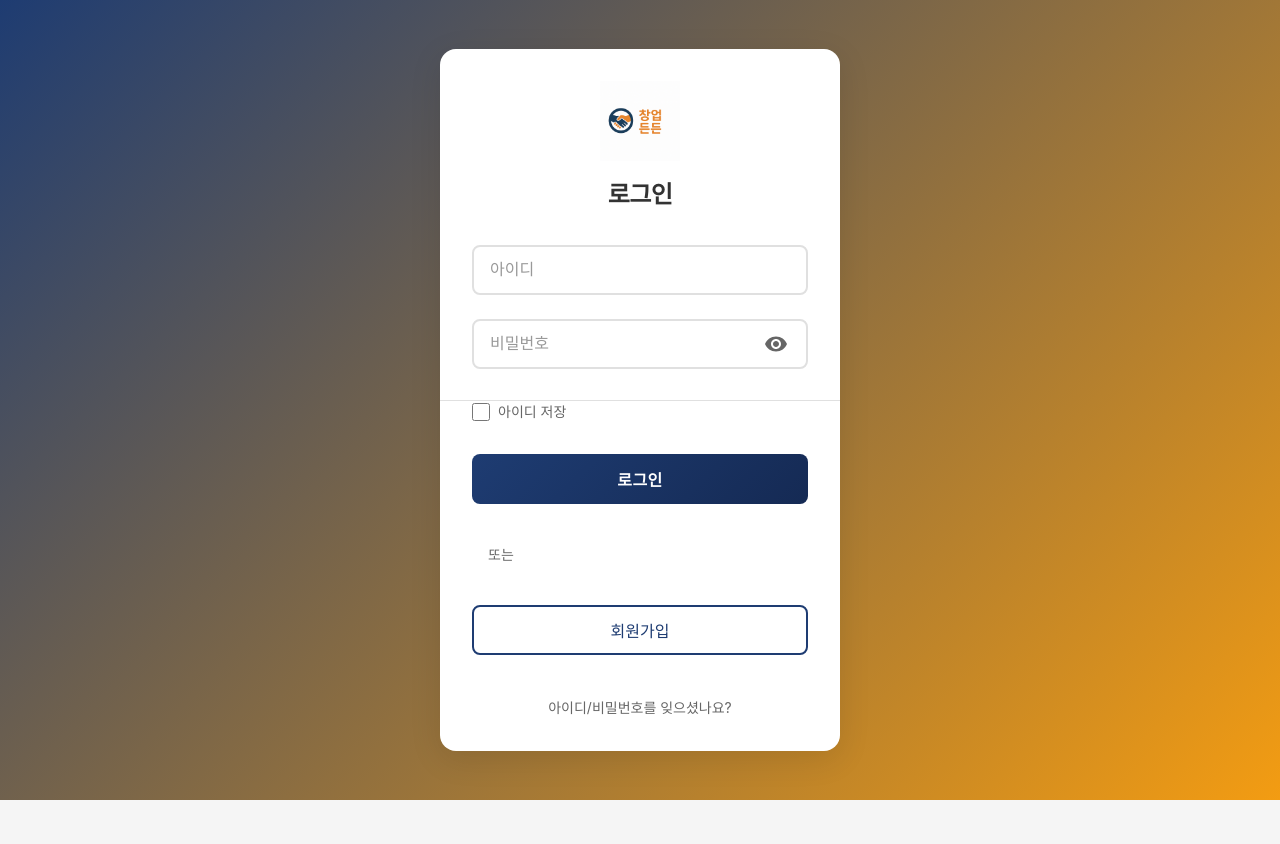
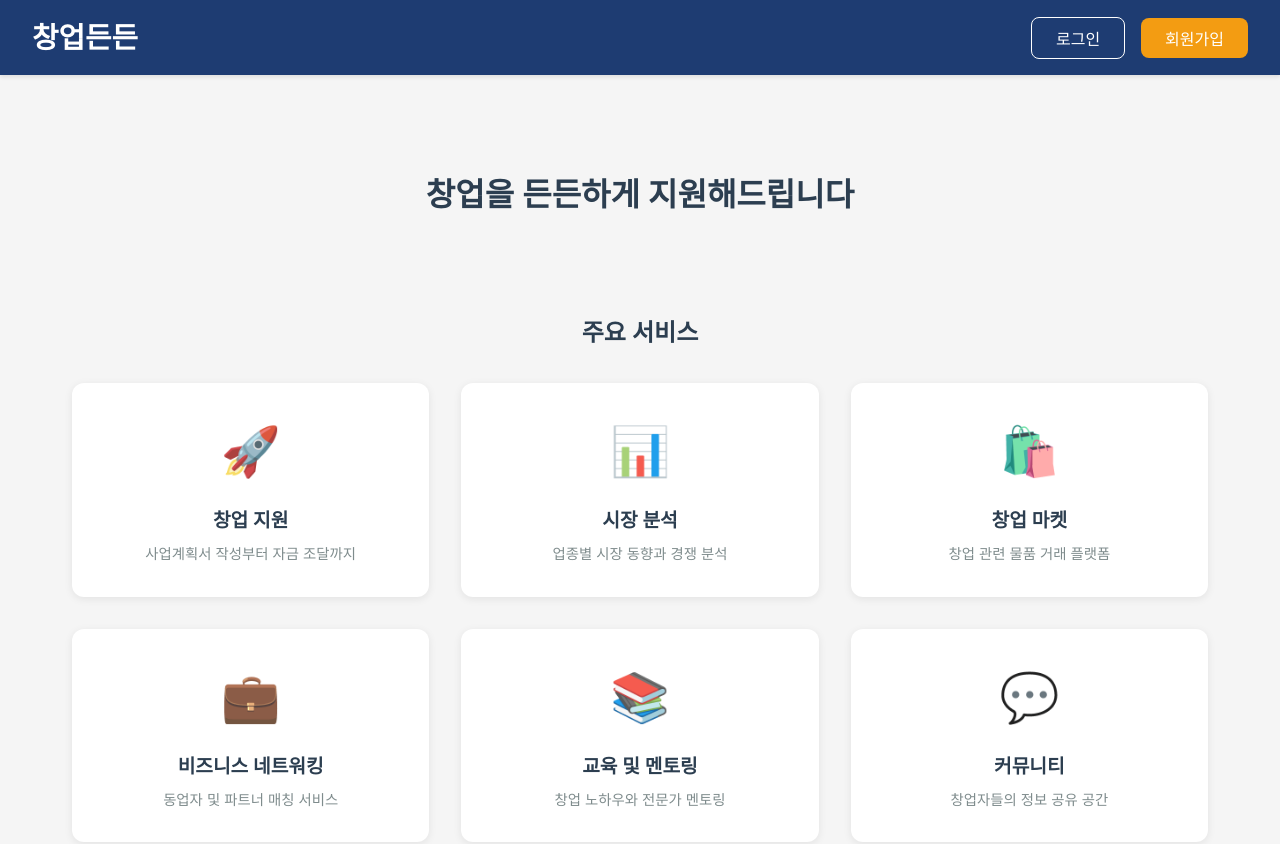
Before and after one commit to jungbal/Startup_Support_Web_Service, a React (Vite) app in the folder reactworkspace/startup_web_service/: page /home in a window 1280 px wide. Before the commit this address led to /login. Shown: the top 844 px of the page. Before the commit the page ends 800 px from the top, so only its background shows below. Built offline with nearby package versions, Linux system fonts and the light colour scheme.

Commit message:
홈페이지로 비로그인 사용자 접근 허용 및 로그인/회원가입 버튼 nav 바 추가

```diff
--- a/reactworkspace/startup_web_service/src/App.jsx
+++ b/reactworkspace/startup_web_service/src/App.jsx
@@ -89,8 +89,8 @@ const ProtectedRoute = ({ children }) => {
   return children;
 };
 
-// 공개 라우트 컴포넌트 (로그인한 사용자는 홈으로 리다이렉트)
-const PublicRoute = ({ children }) => {
+// 로그인 전용 라우트 컴포넌트 (이미 로그인한 사용자는 홈으로 리다이렉트)
+const AuthRoute = ({ children }) => {
   const isAuthenticated = useAuthStore((state) => state.isAuthenticated);
 
   if (isAuthenticated) {
@@ -99,8 +99,6 @@ const PublicRoute = ({ children }) => {
 
   return children;
 };
-
-
 
 function App() {
   const checkAuth = useAuthStore((state) => state.checkAuth);
@@ -136,20 +134,15 @@ function App() {
       />
       <Router>
         <Routes>
-          {/* 공개 라우트 */}
-          <Route path="/login" element={<PublicRoute><Login /></PublicRoute>} />
-          <Route path="/signup" element={<PublicRoute><SignUp /></PublicRoute>} />
-          <Route path="/find-account" element={<PublicRoute><FindAccount /></PublicRoute>} />
+          {/* 로그인 관련 라우트 (이미 로그인한 사용자는 접근 불가) */}
+          <Route path="/login" element={<AuthRoute><Login /></AuthRoute>} />
+          <Route path="/signup" element={<AuthRoute><SignUp /></AuthRoute>} />
+          <Route path="/find-account" element={<AuthRoute><FindAccount /></AuthRoute>} />
 
-          {/* 보호된 라우트 */}
-          <Route
-            path="/home"
-            element={
-              <ProtectedRoute>
-                <Home />
-              </ProtectedRoute>
-            }
-          />
+          {/* 공개 라우트 (로그인 여부 상관없이 접근 가능) */}
+          <Route path="/home" element={<Home />} />
+
+          {/* 보호된 라우트 (로그인 필요) */}
           <Route
             path="/mypage"
             element={
@@ -159,9 +152,9 @@ function App() {
             }
           />
 
-          {/* 기본 경로와 모든 경로를 로그인으로 리다이렉트 */}
-          <Route path="/" element={<Navigate to="/login" replace />} />
-          <Route path="*" element={<Navigate to="/login" replace />} />
+          {/* 기본 경로를 홈으로 리다이렉트 */}
+          <Route path="/" element={<Navigate to="/home" replace />} />
+          <Route path="*" element={<Navigate to="/home" replace />} />
         </Routes>
       </Router>
     </ThemeProvider>
--- a/reactworkspace/startup_web_service/src/pages/Home.jsx
+++ b/reactworkspace/startup_web_service/src/pages/Home.jsx
@@ -3,25 +3,72 @@ import { useNavigate } from 'react-router-dom';
 import useAuthStore from '../store/authStore';
 
 const Home = () => {
-  const { user, logout } = useAuthStore();
+  const { user, logout, isAuthenticated } = useAuthStore();
   const navigate = useNavigate();
 
-  console.log('Home 컴포넌트 렌더링됨');
-  console.log('navigate 함수:', navigate);
+  const handleMyPageClick = () => {
+    navigate('/mypage');
+  };
 
-  const handleMyPageClick = () => {
-    console.log('마이페이지 버튼 클릭됨');
-    console.log('navigate 호출 전');
-    navigate('/mypage');
-    console.log('navigate 호출 후');
+  const handleLoginClick = () => {
+    navigate('/login');
+  };
+
+  const handleSignUpClick = () => {
+    navigate('/signup');
   };
 
   return (
     <div className="home-container">
+      {/* 상단 네비게이션 바 */}
+      <div className="home-navbar">
+        <div className="home-logo">
+          <h1 className="home-title">창업든든</h1>
+        </div>
+        <div className="home-nav-buttons">
+          {isAuthenticated ? (
+            // 로그인한 경우
+            <>
+              <span className="home-username">안녕하세요, {user?.userName}님!</span>
+              <button
+                className="home-nav-btn"
+                onClick={handleMyPageClick}
+              >
+                마이페이지
+              </button>
+              <button
+                className="home-nav-btn home-logout-btn"
+                onClick={logout}
+              >
+                로그아웃
+              </button>
+            </>
+          ) : (
+            // 로그인하지 않은 경우
+            <>
+              <button
+                className="home-nav-btn home-login-btn"
+                onClick={handleLoginClick}
+              >
+                로그인
+              </button>
+              <button
+                className="home-nav-btn home-signup-btn"
+                onClick={handleSignUpClick}
+              >
+                회원가입
+              </button>
+            </>
+          )}
+        </div>
+      </div>
+
+      <div className="home-content">
         <div className="home-header">
-        <h1 className="home-title">창업든든</h1>
+          <p className="home-subtitle">창업을 든든하게 지원해드립니다</p>
+          {isAuthenticated && (
             <p className="home-welcome">환영합니다, {user?.userName}님!</p>
-        <p className="home-subtitle">창업을 든든하게 지원해드립니다</p>
+          )}
         </div>
 
         <div className="home-nav">
@@ -38,6 +85,11 @@ const Home = () => {
               <p className="home-nav-item-desc">업종별 시장 동향과 경쟁 분석</p>
             </div>
             <div className="home-nav-item">
+              <span className="home-nav-item-icon">🛍️</span>
+              <h3 className="home-nav-item-title">창업 마켓</h3>
+              <p className="home-nav-item-desc">창업 관련 물품 거래 플랫폼</p>
+            </div>
+            <div className="home-nav-item">
               <span className="home-nav-item-icon">💼</span>
               <h3 className="home-nav-item-title">비즈니스 네트워킹</h3>
               <p className="home-nav-item-desc">동업자 및 파트너 매칭 서비스</p>
@@ -47,29 +99,13 @@ const Home = () => {
               <h3 className="home-nav-item-title">교육 및 멘토링</h3>
               <p className="home-nav-item-desc">창업 노하우와 전문가 멘토링</p>
             </div>
+            <div className="home-nav-item">
+              <span className="home-nav-item-icon">💬</span>
+              <h3 className="home-nav-item-title">커뮤니티</h3>
+              <p className="home-nav-item-desc">창업자들의 정보 공유 공간</p>
             </div>
           </div>
-
-      <div className="home-footer">
-        <button
-          className="home-mypage-btn"
-          onClick={handleMyPageClick}
-          style={{
-            marginRight: '10px',
-            padding: '10px 20px',
-            backgroundColor: '#2196F3',
-            color: 'white',
-            border: 'none',
-            borderRadius: '8px',
-            fontSize: '16px',
-            cursor: 'pointer'
-          }}
-        >
-          마이페이지
-        </button>
-        <button className="home-logout-btn" onClick={logout}>
-          로그아웃
-        </button>
+        </div>
       </div>
     </div>
   );
--- a/reactworkspace/startup_web_service/src/styles/home.css
+++ b/reactworkspace/startup_web_service/src/styles/home.css
@@ -1,146 +1,190 @@
 /* 홈 페이지 스타일 */
 .home-container {
   min-height: 100vh;
-  background: linear-gradient(135deg, #f5f7fa 0%, #c3cfe2 100%);
-  padding: 20px;
+  background-color: #f5f5f5;
+  display: flex;
+  flex-direction: column;
 }
 
-.home-header {
-  background: white;
-  border-radius: var(--border-radius-large);
-  box-shadow: var(--shadow);
-  padding: 32px;
-  margin-bottom: 32px;
-  text-align: center;
+/* 상단 네비게이션 바 */
+.home-navbar {
+  background-color: #1e3c72;
+  padding: 1rem 2rem;
+  display: flex;
+  justify-content: space-between;
+  align-items: center;
+  box-shadow: 0 2px 4px rgba(0, 0, 0, 0.1);
 }
 
-.home-title {
-  font-size: 48px;
+.home-logo {
+  display: flex;
+  align-items: center;
+}
+
+.home-logo .home-title {
+  color: white;
+  font-size: 1.8rem;
   font-weight: 700;
-  background: linear-gradient(135deg, var(--primary-color) 0%, var(--secondary-color) 100%);
-  -webkit-background-clip: text;
-  -webkit-text-fill-color: transparent;
-  background-clip: text;
-  margin: 0 0 16px 0;
+  margin: 0;
+  cursor: pointer;
+}
+
+/* 네비게이션 버튼들 */
+.home-nav-buttons {
+  display: flex;
+  align-items: center;
+  gap: 1rem;
+}
+
+.home-username {
+  color: white;
+  font-weight: 500;
+  margin-right: 0.5rem;
+}
+
+.home-nav-btn {
+  padding: 0.5rem 1.5rem;
+  border: none;
+  border-radius: 8px;
+  font-size: 1rem;
+  font-weight: 500;
+  cursor: pointer;
+  transition: all 0.3s ease;
+}
+
+.home-login-btn {
+  background-color: transparent;
+  color: white;
+  border: 1px solid white;
+}
+
+.home-login-btn:hover {
+  background-color: white;
+  color: #1e3c72;
+}
+
+.home-signup-btn {
+  background-color: #f39c12;
+  color: white;
+}
+
+.home-signup-btn:hover {
+  background-color: #e67e22;
+}
+
+.home-logout-btn {
+  background-color: #e74c3c;
+  color: white;
+}
+
+.home-logout-btn:hover {
+  background-color: #c0392b;
+}
+
+/* 메인 콘텐츠 영역 */
+.home-content {
+  flex: 1;
+  padding: 2rem;
+  max-width: 1200px;
+  margin: 0 auto;
+  width: 100%;
+}
+
+/* 헤더 섹션 */
+.home-header {
+  text-align: center;
+  margin-bottom: 3rem;
+  padding: 2rem 0;
+}
+
+.home-subtitle {
+  font-size: 2rem;
+  color: #2c3e50;
+  margin-bottom: 1rem;
+  font-weight: 600;
 }
 
 .home-welcome {
-  font-size: 24px;
-  color: var(--text-primary);
-  margin: 0 0 24px 0;
-}
-
-.home-subtitle {
-  font-size: 16px;
-  color: var(--text-secondary);
+  font-size: 1.2rem;
+  color: #7f8c8d;
   margin: 0;
 }
 
+/* 네비게이션 섹션 */
 .home-nav {
-  background: white;
-  border-radius: var(--border-radius-large);
-  box-shadow: var(--shadow);
-  padding: 32px;
-  margin-bottom: 32px;
+  margin-bottom: 2rem;
 }
 
 .home-nav-title {
-  font-size: 24px;
+  font-size: 1.5rem;
+  color: #2c3e50;
+  margin-bottom: 2rem;
+  text-align: center;
   font-weight: 600;
-  color: var(--text-primary);
-  margin: 0 0 24px 0;
-  text-align: center;
 }
 
+/* 서비스 그리드 */
 .home-nav-grid {
   display: grid;
-  grid-template-columns: repeat(auto-fit, minmax(200px, 1fr));
-  gap: 16px;
+  grid-template-columns: repeat(auto-fit, minmax(300px, 1fr));
+  gap: 2rem;
+  margin-top: 2rem;
 }
 
 .home-nav-item {
-  background: linear-gradient(135deg, var(--primary-color) 0%, var(--primary-dark) 100%);
-  color: white;
-  border: none;
-  border-radius: var(--border-radius);
-  padding: 24px;
-  text-decoration: none;
+  background: white;
+  padding: 2rem;
+  border-radius: 12px;
+  box-shadow: 0 2px 8px rgba(0, 0, 0, 0.08);
+  text-align: center;
   transition: all 0.3s ease;
   cursor: pointer;
-  text-align: center;
-  box-shadow: var(--shadow);
 }
 
 .home-nav-item:hover {
-  transform: translateY(-2px);
-  box-shadow: var(--shadow-hover);
+  transform: translateY(-5px);
+  box-shadow: 0 4px 20px rgba(0, 0, 0, 0.12);
 }
 
 .home-nav-item-icon {
-  font-size: 48px;
-  margin-bottom: 12px;
+  font-size: 3rem;
   display: block;
+  margin-bottom: 1rem;
 }
 
 .home-nav-item-title {
-  font-size: 18px;
+  font-size: 1.2rem;
+  color: #2c3e50;
+  margin-bottom: 0.5rem;
   font-weight: 600;
-  margin: 0 0 8px 0;
 }
 
 .home-nav-item-desc {
-  font-size: 14px;
-  opacity: 0.9;
+  font-size: 0.9rem;
+  color: #7f8c8d;
   margin: 0;
-}
-
-.home-footer {
-  background: white;
-  border-radius: var(--border-radius-large);
-  box-shadow: var(--shadow);
-  padding: 32px;
-  text-align: center;
-}
-
-.home-logout-btn {
-  background-color: var(--secondary-color);
-  color: white;
-  border: none;
-  border-radius: var(--border-radius);
-  padding: 12px 24px;
-  font-size: 16px;
-  font-weight: 500;
-  cursor: pointer;
-  transition: all 0.3s ease;
-  margin-top: 16px;
-}
-
-.home-logout-btn:hover {
-  background-color: var(--secondary-dark);
-  box-shadow: var(--shadow-hover);
+  line-height: 1.5;
 }
 
 /* 반응형 디자인 */
 @media (max-width: 768px) {
-  .home-container {
-    padding: 10px;
+  .home-navbar {
+    flex-direction: column;
+    gap: 1rem;
+    padding: 1rem;
   }
 
-  .home-title {
-    font-size: 32px;
-  }
-
-  .home-welcome {
-    font-size: 20px;
+  .home-nav-buttons {
+    flex-wrap: wrap;
+    justify-content: center;
   }
 
   .home-nav-grid {
     grid-template-columns: 1fr;
+    gap: 1rem;
   }
 
-  .home-header,
-  .home-nav,
-  .home-footer {
-    padding: 20px;
+  .home-subtitle {
+    font-size: 1.5rem;
   }
 }
```
Lines whose indentation alone changed are shown as unchanged.
